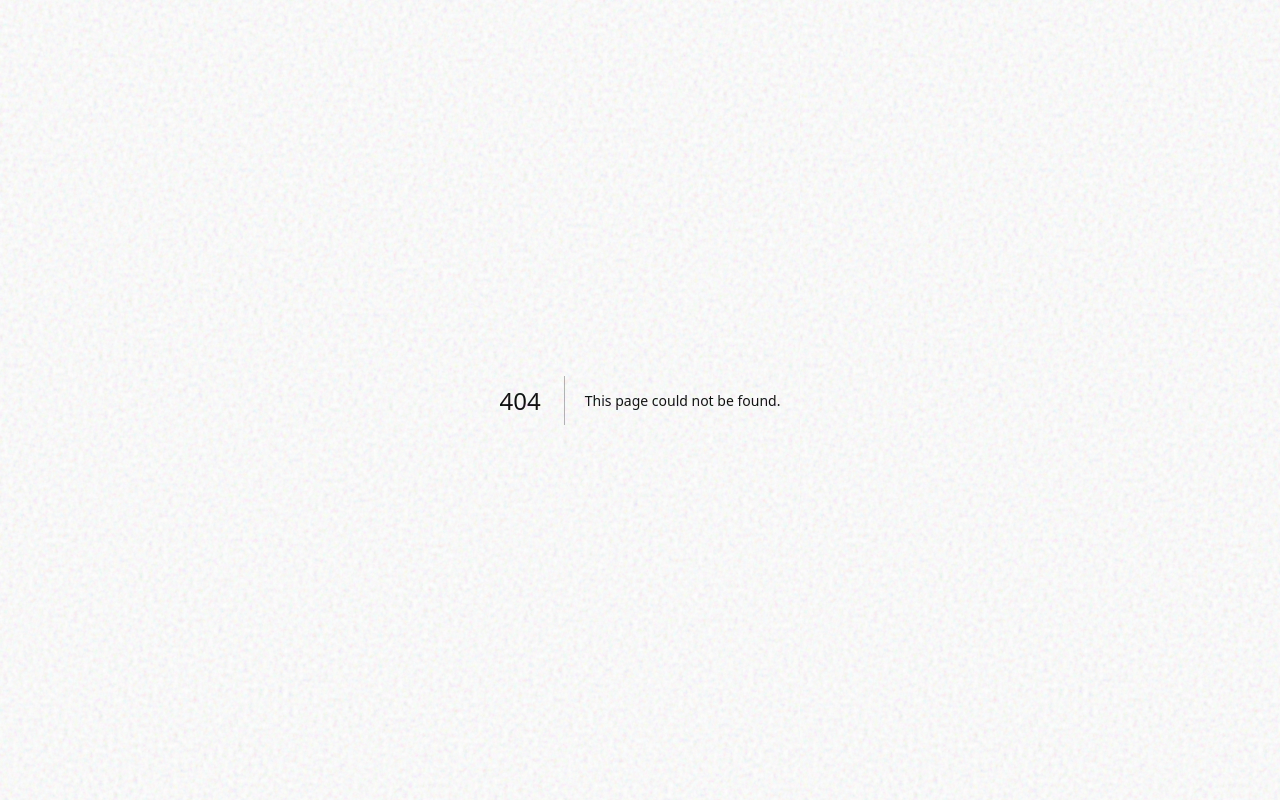
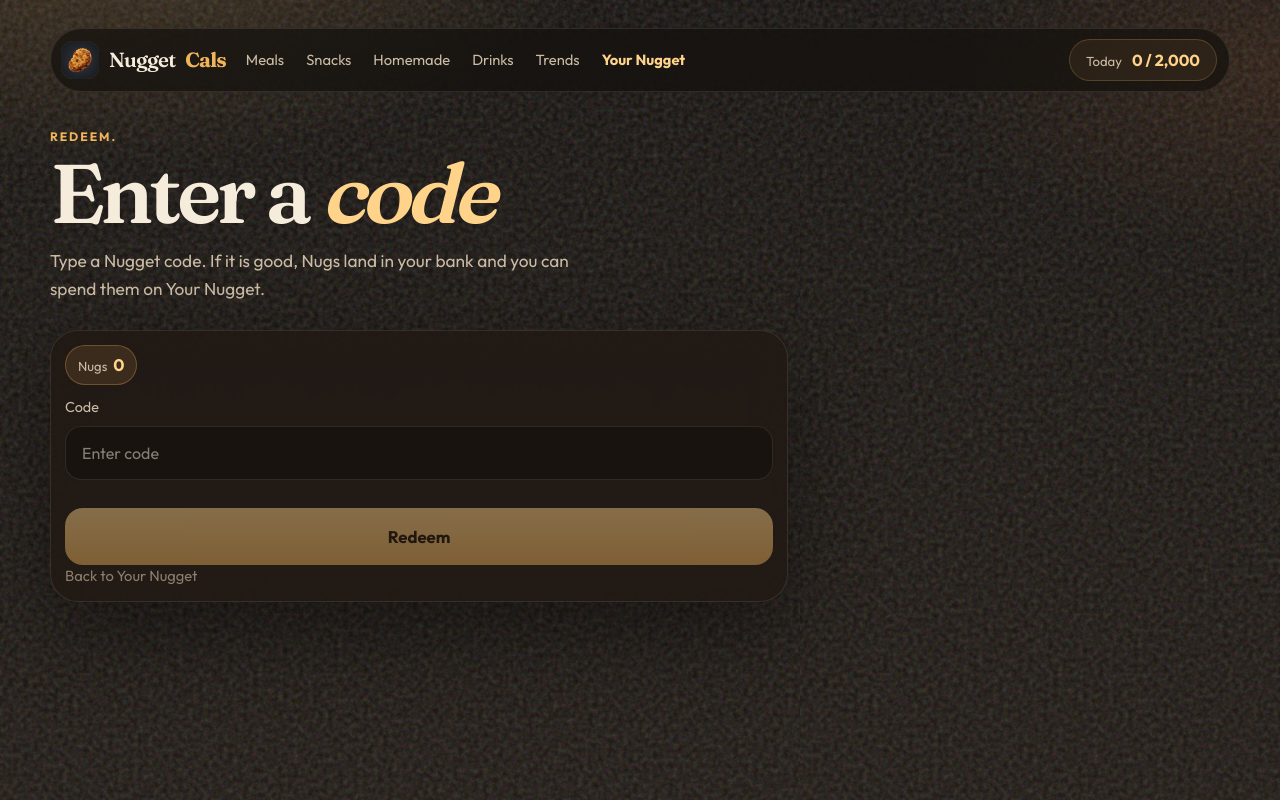
Before and after one commit to FrenchyX10/nuggetcals, a Next.js app: page /codes in a window 1280 px wide. Before the commit this address had no page. Built offline with nearby package versions, Linux system fonts and the light colour scheme.

Commit message:
Move secret Nugs onto a Redeem codes page.
Restaurant no longer grants Nugs. Type a code on /codes, or open it from Your Nugget.

```diff
--- /dev/null
+++ b/app/codes/page.tsx
@@ -0,0 +1,19 @@
+"use client";
+
+import dynamic from "next/dynamic";
+
+const CodesApp = dynamic(
+  () => import("@/components/CodesApp").then((mod) => mod.CodesApp),
+  {
+    ssr: false,
+    loading: () => (
+      <div className="page-shell">
+        <p className="lede">Loading codes…</p>
+      </div>
+    ),
+  },
+);
+
+export default function CodesPage() {
+  return <CodesApp />;
+}
--- a/components/BitewiseApp.tsx
+++ b/components/BitewiseApp.tsx
@@ -29,7 +29,6 @@ import {
   SIZE_LABEL,
   type PortionSize,
 } from "@/lib/portion-size";
-import { claimSecretRestaurantCode } from "@/lib/nugget";
 
 const RESTAURANTS = [
   "Chipotle",
@@ -95,7 +94,6 @@ export function BitewiseApp() {
   const [keyDraft, setKeyDraft] = useState("");
   const [savingKey, setSavingKey] = useState(false);
   const [sizeHint, setSizeHint] = useState<PortionSize | "">("");
-  const [secretNote, setSecretNote] = useState<string | null>(null);
 
   useEffect(() => {
     setHistory(loadHistory());
@@ -498,17 +496,9 @@ export function BitewiseApp() {
 
             <RestaurantPicker
               restaurant={restaurant}
-              onRestaurant={(value) => {
-                setRestaurant(value);
-                const prize = claimSecretRestaurantCode(value);
-                if (prize && prize.nugs > 0) {
-                  setSecretNote(prize.message);
-                  window.setTimeout(() => setSecretNote(null), 3200);
-                }
-              }}
+              onRestaurant={setRestaurant}
               onPickItem={pickMenuItem}
             />
-            {secretNote ? <p className="nug-toast">{secretNote}</p> : null}
 
             <div className="chips resto-chips" aria-label="Restaurant shortcuts">
               {RESTAURANTS.map((name) => (
--- /dev/null
+++ b/components/CodesApp.tsx
@@ -0,0 +1,94 @@
+"use client";
+
+import { useEffect, useState } from "react";
+import { SiteHeader } from "@/components/SiteHeader";
+import { loadHistory, todayTotals } from "@/lib/history";
+import { loadPlan } from "@/lib/plan";
+import { loadNugget, redeemCode } from "@/lib/nugget";
+
+export function CodesApp() {
+  const [todayCalories, setTodayCalories] = useState(0);
+  const [planCalories, setPlanCalories] = useState(2000);
+  const [nugs, setNugs] = useState(0);
+  const [code, setCode] = useState("");
+  const [note, setNote] = useState<string | null>(null);
+  const [ok, setOk] = useState(false);
+
+  useEffect(() => {
+    setTodayCalories(todayTotals(loadHistory()).calories);
+    setPlanCalories(loadPlan().calories);
+    setNugs(loadNugget().nugs);
+  }, []);
+
+  function redeem() {
+    const result = redeemCode(code);
+    setNugs(result.total);
+    setOk(result.ok);
+    setNote(result.message);
+    if (result.ok) setCode("");
+  }
+
+  return (
+    <div className="page-shell">
+      <SiteHeader
+        todayCalories={todayCalories}
+        planCalories={planCalories}
+        active="nugget"
+      />
+      <main>
+        <section className="hero" id="top">
+          <div>
+            <p className="eyebrow">Redeem.</p>
+            <h1>
+              Enter a
+              <em> code</em>
+            </h1>
+            <p className="lede">
+              Type a Nugget code. If it is good, Nugs land in your bank and you
+              can spend them on Your Nugget.
+            </p>
+          </div>
+        </section>
+
+        <section className="workspace snack-workspace">
+          <div className="composer">
+            <div className="nug-bank" style={{ justifySelf: "start", marginBottom: 12 }}>
+              <span>Nugs</span>
+              <strong>{nugs}</strong>
+            </div>
+            <label className="field">
+              <span>Code</span>
+              <input
+                value={code}
+                onChange={(event) => {
+                  setCode(event.target.value);
+                  setNote(null);
+                }}
+                onKeyDown={(event) => {
+                  if (event.key === "Enter") redeem();
+                }}
+                placeholder="Enter code"
+                maxLength={40}
+                autoCapitalize="off"
+                autoCorrect="off"
+                spellCheck={false}
+              />
+            </label>
+            <button
+              type="button"
+              className="analyze"
+              disabled={code.trim().length < 2}
+              onClick={redeem}
+            >
+              Redeem
+            </button>
+            {note ? <p className={ok ? "hint" : "error"}>{note}</p> : null}
+            <p className="hint">
+              <a href="/nugget">Back to Your Nugget</a>
+            </p>
+          </div>
+        </section>
+      </main>
+    </div>
+  );
+}
--- a/components/NuggetApp.tsx
+++ b/components/NuggetApp.tsx
@@ -132,6 +132,9 @@ export function NuggetApp() {
               ? ` · ${kcal(remaining)} left`
               : ` · ${kcal(Math.abs(remaining))} over`}
           </p>
+          <p className="hint">
+            <a href="/codes">Have a code? Redeem it</a>
+          </p>
           {exploded ? (
             <p className="nug-warn">No Nugs today. Tomorrow is a fresh fryer.</p>
           ) : collectible ? (
--- a/lib/nugget.ts
+++ b/lib/nugget.ts
@@ -124,21 +124,29 @@ const SECRET_CODES: Record<string, { nugs: number; message: string }> = {
   },
 };
 
-export function claimSecretRestaurantCode(
-  restaurant: string,
-): { nugs: number; message: string } | null {
-  const code = restaurant.trim().toLowerCase().replace(/\s+/g, "");
+export type RedeemResult = {
+  ok: boolean;
+  nugs: number;
+  total: number;
+  message: string;
+};
+
+export function redeemCode(raw: string): RedeemResult {
+  const code = raw.trim().toLowerCase().replace(/\s+/g, "");
+  const save = loadNugget();
+  if (!code) return { ok: false, nugs: 0, total: save.nugs, message: "Type a code first." };
   const prize = SECRET_CODES[code];
-  if (!prize) return null;
-  const save = loadNugget();
-  if (save.claimedCodes.includes(code)) return { nugs: 0, message: "You already claimed that secret." };
+  if (!prize) return { ok: false, nugs: 0, total: save.nugs, message: "That code is not valid." };
+  if (save.claimedCodes.includes(code)) {
+    return { ok: false, nugs: 0, total: save.nugs, message: "You already redeemed that code." };
+  }
   const next: NuggetSave = {
     ...save,
     nugs: save.nugs + prize.nugs,
     claimedCodes: [...save.claimedCodes, code],
   };
   saveNugget(next);
-  return prize;
+  return { ok: true, nugs: prize.nugs, total: next.nugs, message: prize.message };
 }
 
 export function collectDailyNugs(save: NuggetSave): NuggetSave {
```
